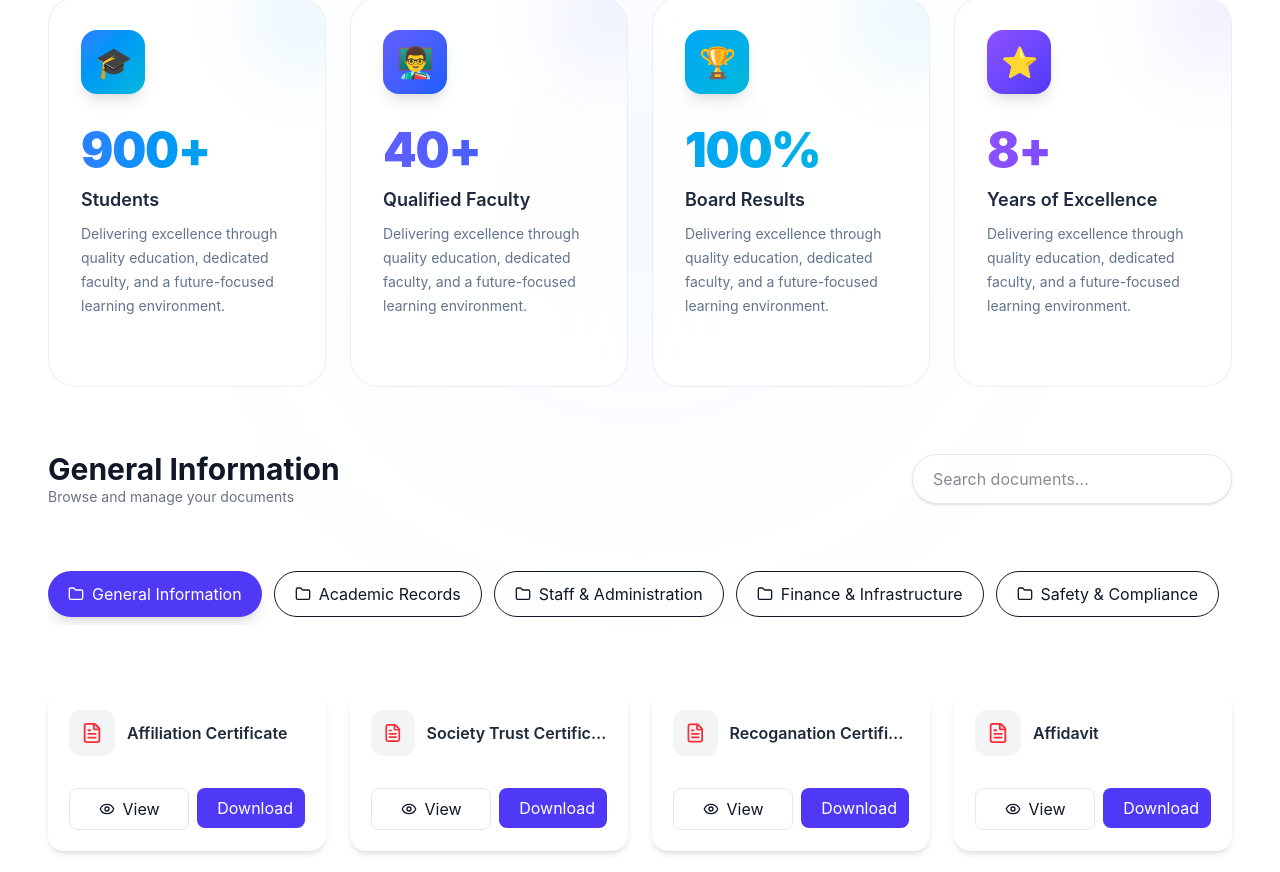
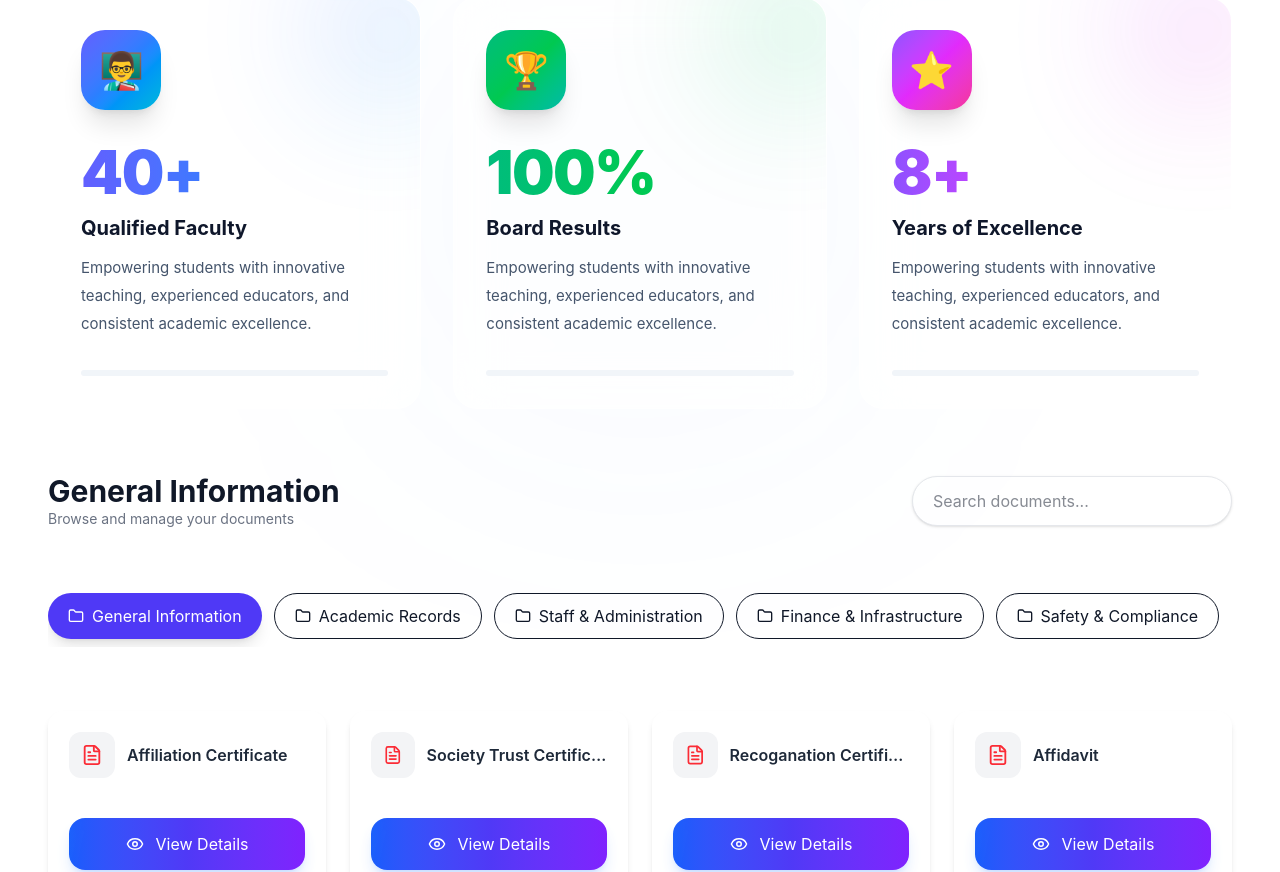
Before and after one commit to shivarawart/Mount-Carmel-School, a React (Vite) app: page /mandatory in a window 1280 px wide. Shown: the part 2144-3016 px from the top of the page. Built offline with nearby package versions, Linux system fonts and the light colour scheme.

Commit message:
remove something

```diff
--- a/src/pages/mandatory-disclosure/page.tsx
+++ b/src/pages/mandatory-disclosure/page.tsx
@@ -6,7 +6,7 @@ import {
   FileText,
   FileSpreadsheet,
   Eye,
-  Download,
+  // Download,
   X,
 } from "lucide-react";
 import gsap from "gsap";
@@ -206,7 +206,6 @@ const FileCard = ({
   onView: (f: FileItem) => void;
 }) => (
   <div className="group relative bg-white/70 backdrop-blur-xl border border-white/40 rounded-2xl p-5 shadow-md hover:shadow-2xl transition-all duration-500 hover:-translate-y-1 flex flex-col justify-between overflow-hidden">
-
     <div className="absolute inset-0 opacity-0 group-hover:opacity-100 bg-indigo-500/10 blur-2xl transition rounded-2xl" />
 
     <div className="relative z-10">
@@ -225,22 +224,51 @@ const FileCard = ({
       </div>
     </div>
 
-    <div className="relative z-10 flex gap-2 mt-4">
+    <div className="relative z-10 mt-6">
       <button
         onClick={() => onView(file)}
-        className="flex-1 flex items-center justify-center gap-2 px-3 py-2 rounded-lg border border-gray-200 hover:bg-gray-50 text-sm transition"
+        className="
+      group
+      relative
+      flex
+      w-full
+      items-center
+      justify-center
+      gap-3
+      overflow-hidden
+      rounded-2xl
+      bg-gradient-to-r
+      from-blue-600
+      via-indigo-600
+      to-violet-600
+      px-5
+      py-3.5
+      font-semibold
+      text-white
+      shadow-lg
+      shadow-blue-500/20
+      transition-all
+      duration-300
+      hover:-translate-y-1
+      hover:scale-[1.02]
+      hover:shadow-2xl
+      hover:shadow-blue-500/30
+      active:scale-[0.98]
+    "
       >
-        <Eye size={16} /> View
+        {/* Animated Glow */}
+        <span className="absolute inset-0 bg-white/10 opacity-0 transition-opacity duration-300 group-hover:opacity-100" />
+
+        {/* Shine Effect */}
+        <span className="absolute -left-20 top-0 h-full w-16 rotate-12 bg-white/30 blur-md transition-all duration-700 group-hover:left-[120%]" />
+
+        <Eye
+          size={18}
+          className="relative transition-transform duration-300 group-hover:scale-110 group-hover:rotate-6"
+        />
+
+        <span className="relative">View Details</span>
       </button>
-
-      <a
-        href={`https://drive.google.com/uc?export=download&id=${file.fileId}`}
-        className="flex-1"
-      >
-        <button className="w-full flex items-center justify-center gap-2 px-3 py-2 bg-indigo-600 text-white rounded-lg hover:bg-indigo-700 text-sm transition">
-          <Download size={16} /> Download
-        </button>
-      </a>
     </div>
   </div>
 );
@@ -460,75 +488,75 @@ export default function MandatoryDisclosurePage({
             {/* Background Glow */}
             <div className="absolute left-1/2 top-1/2 -translate-x-1/2 -translate-y-1/2 h-80 w-80 rounded-full bg-blue-500/10 blur-[140px]" />
 
-            <div className="relative grid gap-6 sm:grid-cols-2 xl:grid-cols-4">
+             <div className="relative grid gap-8 md:grid-cols-2 lg:grid-cols-3">
   {[
-                {
-                  value: "900+",
-                  label: "Students",
-                  icon: "🎓",
-                  color: "from-blue-500 to-cyan-500",
-                },
     {
       value: "40+",
       label: "Qualified Faculty",
       icon: "👨‍🏫",
-                  color: "from-indigo-500 to-blue-600",
+      color: "from-indigo-500 via-blue-500 to-cyan-500",
     },
     {
       value: "100%",
       label: "Board Results",
       icon: "🏆",
-                  color: "from-sky-500 to-cyan-500",
+      color: "from-emerald-500 via-green-500 to-teal-500",
     },
     {
       value: "8+",
       label: "Years of Excellence",
       icon: "⭐",
-                  color: "from-violet-500 to-indigo-600",
+      color: "from-violet-500 via-fuchsia-500 to-pink-500",
     },
   ].map((item, index) => (
     <div
       key={index}
-                  className="group relative overflow-hidden rounded-[28px] border border-slate-200/70 bg-white/80 backdrop-blur-xl p-8 transition-all duration-700 hover:-translate-y-3 hover:border-blue-200 hover:shadow-[0_30px_80px_rgba(59,130,246,0.18)]"
+      className="group relative overflow-hidden rounded-3xl border border-white/40 bg-white/70 p-8 backdrop-blur-xl transition-all duration-700 hover:-translate-y-4 hover:shadow-[0_35px_80px_rgba(37,99,235,0.18)]"
     >
-                  {/* Gradient Glow */}
+      {/* Animated Gradient Border */}
       <div
-                    className={`absolute inset-0 bg-gradient-to-br ${item.color} opacity-0 transition-opacity duration-700 group-hover:opacity-[0.05]`}
+        className={`absolute inset-0 rounded-3xl bg-gradient-to-br ${item.color} opacity-0 blur-xl transition duration-700 group-hover:opacity-20`}
       />
 
-                  {/* Decorative Circle */}
+      {/* Decorative Blob */}
       <div
-                    className={`absolute -right-10 -top-10 h-28 w-28 rounded-full bg-gradient-to-br ${item.color} opacity-10 blur-2xl`}
+        className={`absolute -right-12 -top-12 h-40 w-40 rounded-full bg-gradient-to-br ${item.color} opacity-15 blur-3xl`}
       />
 
-                  {/* Icon */}
+      {/* Floating Icon */}
       <div
-                    className={`inline-flex h-16 w-16 items-center justify-center rounded-2xl bg-gradient-to-br ${item.color} text-3xl shadow-lg transition-transform duration-500 group-hover:rotate-6 group-hover:scale-110`}
+        className={`relative flex h-20 w-20 items-center justify-center rounded-3xl bg-gradient-to-br ${item.color} text-4xl text-white shadow-xl transition-all duration-500 group-hover:scale-110 group-hover:-rotate-6`}
       >
         {item.icon}
       </div>
 
       {/* Number */}
-                  <h3
-                    className={`mt-8 bg-gradient-to-r ${item.color} bg-clip-text text-5xl font-black tracking-tight text-transparent`}
+      <h2
+        className={`relative mt-8 bg-gradient-to-r ${item.color} bg-clip-text text-6xl font-black tracking-tight text-transparent`}
       >
         {item.value}
-                  </h3>
+      </h2>
 
       {/* Label */}
-                  <p className="mt-3 text-lg font-semibold text-slate-800">
+      <p className="mt-3 text-xl font-bold text-slate-900">
         {item.label}
       </p>
 
-                  <p className="mt-2 text-sm leading-6 text-slate-500">
-                    Delivering excellence through quality education, dedicated
-                    faculty, and a future-focused learning environment.
+      {/* Description */}
+      <p className="mt-3 max-w-xs text-[15px] leading-7 text-slate-600">
+        Empowering students with innovative teaching, experienced educators,
+        and consistent academic excellence.
       </p>
 
-                  {/* Bottom Line */}
+      {/* Bottom Progress */}
+      <div className="mt-8 h-1.5 w-full overflow-hidden rounded-full bg-slate-100">
         <div
-                    className={`mt-8 h-1 w-0 rounded-full bg-gradient-to-r ${item.color} transition-all duration-700 group-hover:w-full`}
+          className={`h-full w-0 rounded-full bg-gradient-to-r ${item.color} transition-all duration-700 group-hover:w-full`}
         />
+      </div>
+
+      {/* Floating Badge */}
+
     </div>
   ))}
              </div>
```
Lines whose indentation alone changed are shown as unchanged.
